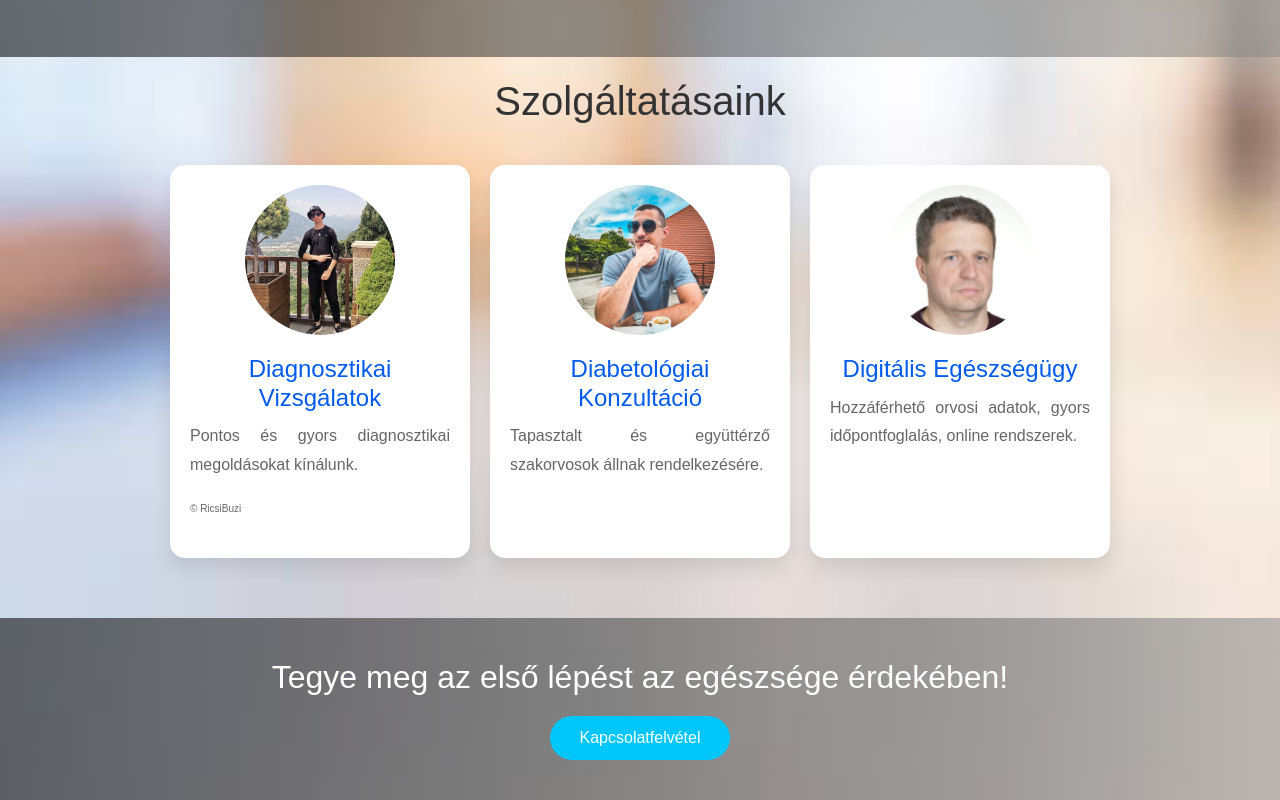
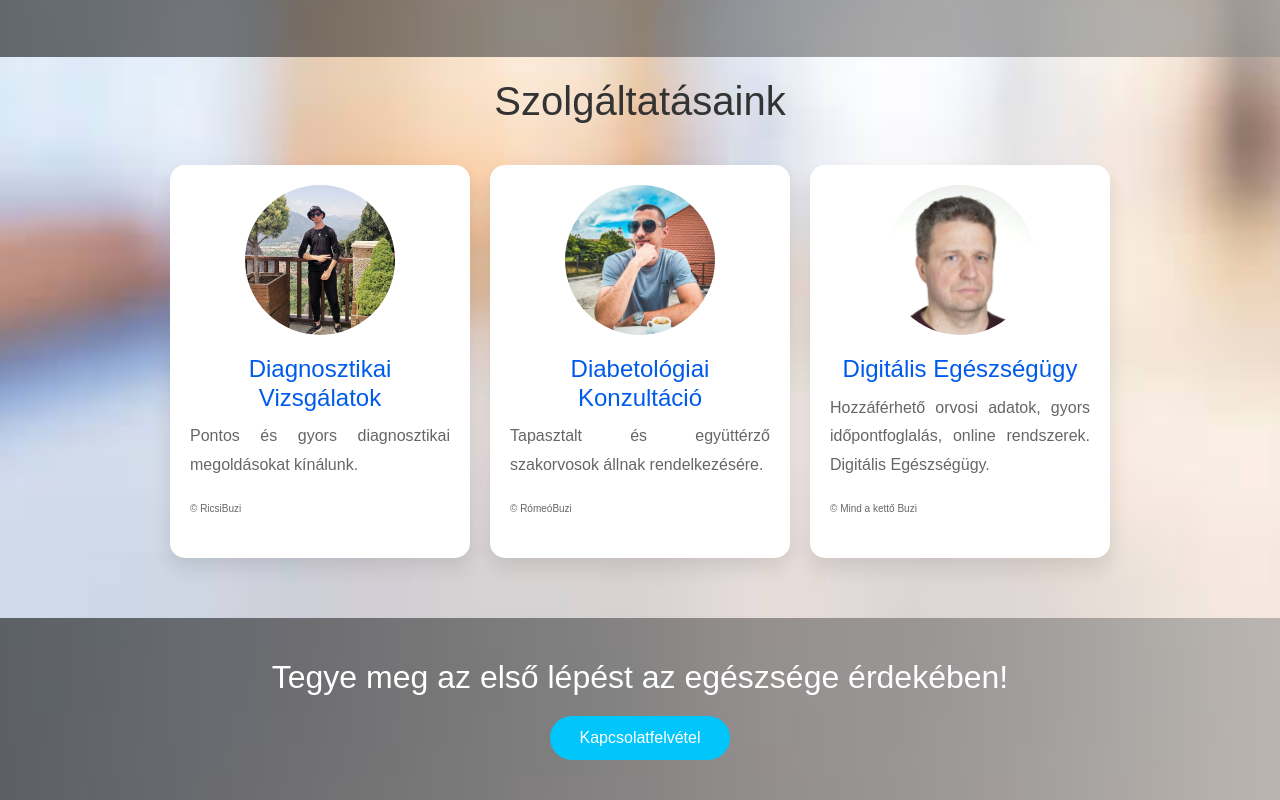
Before and after one commit to venti69/RiRo, a React (Vite) app in the folder client/: page /fooldal in a window 1280 px wide. Shown: the part 820-1620 px from the top of the page. Built offline with nearby package versions, Linux system fonts and the light colour scheme.

Commit message:
ricsiasdnyasgem

```diff
--- a/client/src/pages/Fooldal/Fooldal.jsx
+++ b/client/src/pages/Fooldal/Fooldal.jsx
@@ -53,11 +53,15 @@ const Fooldal = () => {
                                 <img src={Ricsi} alt="Konzultáció" className="service-image" />
                                 <h5>Diabetológiai Konzultáció</h5>
                                 <p>Tapasztalt és együttérző szakorvosok állnak rendelkezésére.</p>
+                                <p style={{fontSize: "10px"}}> &copy; RómeóBuzi</p>
+
                             </a>
                             <a href="/egeszseg" className="service-card">
                                 <img src={Bodrogi} alt="Digitális Egészségügy" className="service-image" />
                                 <h5>Digitális Egészségügy</h5>
-                                <p>Hozzáférhető orvosi adatok, gyors időpontfoglalás, online rendszerek.</p>
+                                <p>Hozzáférhető orvosi adatok, gyors időpontfoglalás, online rendszerek. Digitális Egészségügy.</p>
+                                <p style={{fontSize: "10px"}}> &copy; Mind a kettő Buzi</p>
+
                             </a>
                         </div>
                     </section>
--- a/client/src/pages/Vizsgalat/Vizsgalat.jsx
+++ b/client/src/pages/Vizsgalat/Vizsgalat.jsx
@@ -28,9 +28,8 @@ const Fooldal = () => {
                     A Szegedi Tudományegyetem Radiológiai Klinikája a Dél-Alföld legnagyobb képalkotó vizsgálatokat végző betegellátó, oktató, kutató egysége. Az orvostanhallgatók oktatásában két féléven keresztül heti előadásokkal és gyakorlatokkal végzi a képzést. A Klinika a saját kutatási projectjei mellett részt vesz az Egyetem klinikáinak és tanszékeinek kutatásában és kiterjedt hazai és nemzetközi kapcsolatokkal rendelkezik. A betegellátást Magyarország legmodernebb gépparkjával biztosítja.
                 </p>
                 <h6 style={{ color: "rgb(243, 30, 0)", fontFamily: "'PT Sans', sans-serif", fontSize: "14px" }}>
-                    <strong><u>Vizsgálatokra időpontot a 06-62-545-400 telefonszámon lehet kérni munkaidőben!</u></strong>
+                    <strong>Vizsgálatokra időpontot a 06-62-545-400 telefonszámon lehet kérni munkaidőben!</strong>
                 </h6>
-                <p style={{ textAlign: "left" }}><br /></p>
                 <p style={{ textAlign: "left", color: "rgb(243, 30, 0)", fontFamily: "'PT Sans', sans-serif", fontSize: "14px" }}>
                     <strong>Heti rendszerességgel nyitunk meg újabb műszakokat.</strong>
                     <b> Az időpontegyeztetés során a betegeink adatait akkor is elkérjük, hogyha nem tudunk időpontot biztosítani. Ilyen esetben újabb műszakok meghirdetésekor a várólistán lévő betegeket kiértesítjük.</b>
```
